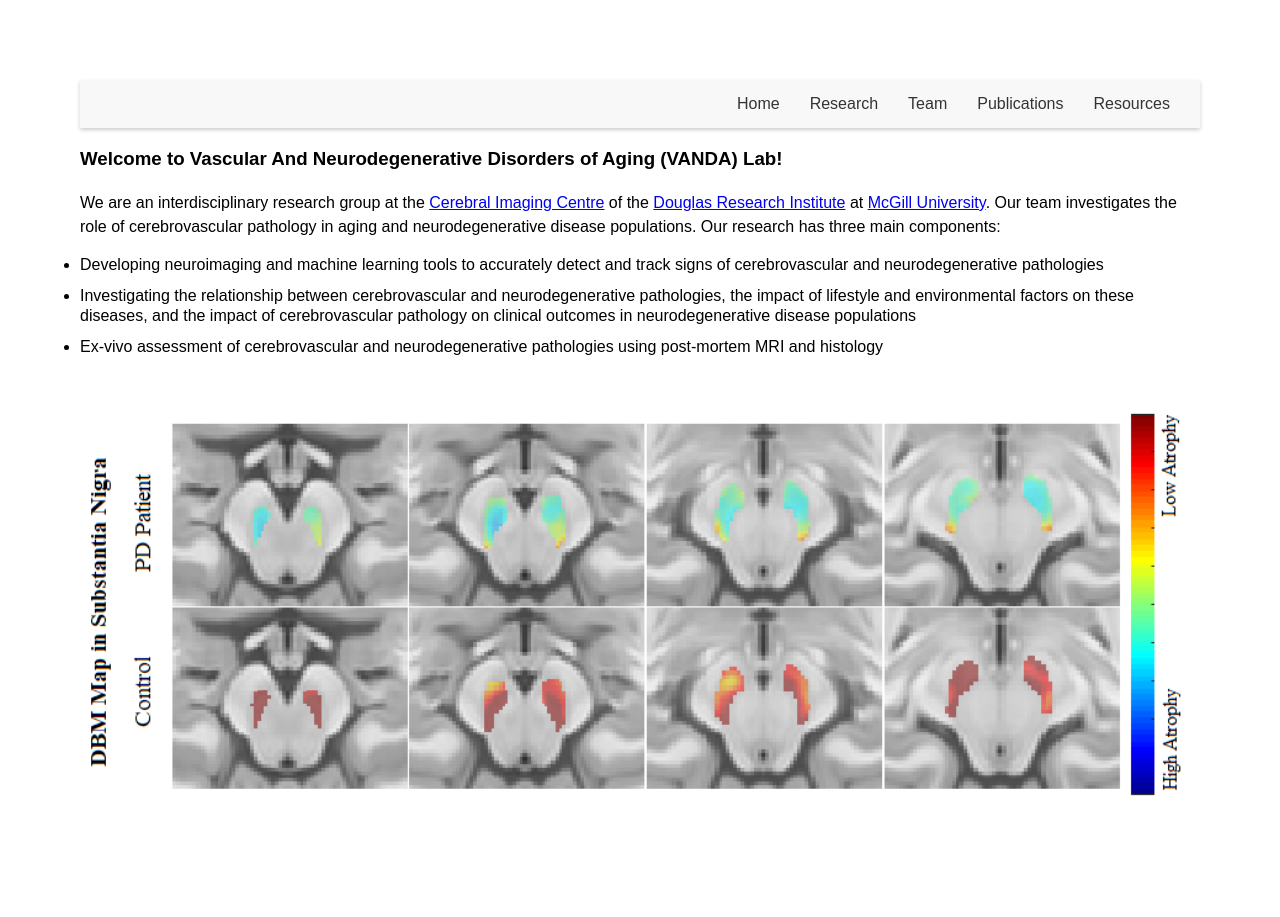
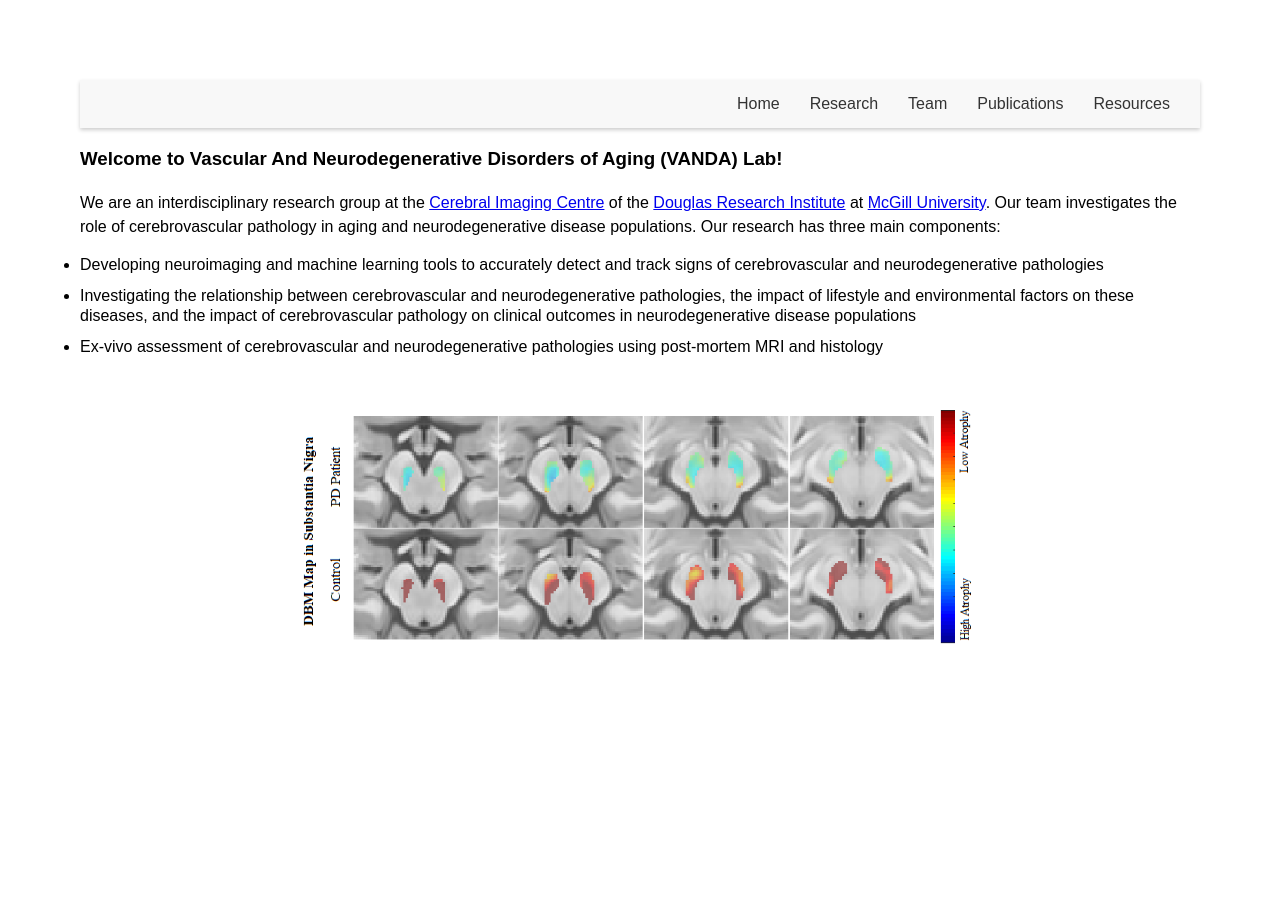
Before and after one commit to VANDAlab/VANDAlab.github.io, a Jekyll site: the page index.html, which Jekyll copies as it is, in a window 1280 px wide. Built offline with Jekyll 4.4.1, drawn with Linux system fonts in a browser that asks for light colours.

Commit message:
Update style.css

```diff
--- a/assets/css/style.css
+++ b/assets/css/style.css
@@ -33,13 +33,14 @@ img {
   overflow: hidden;
   margin-top: 20px;
   margin-bottom: 20px;
-  max-height: 600px;
+  max-height: 300px;
 }
 
 .image-slider img {
   display: none;
   width: 100%;
   height: auto;
+  object-fit: contain;
 }
 
 .image-slider img.visible {
```
